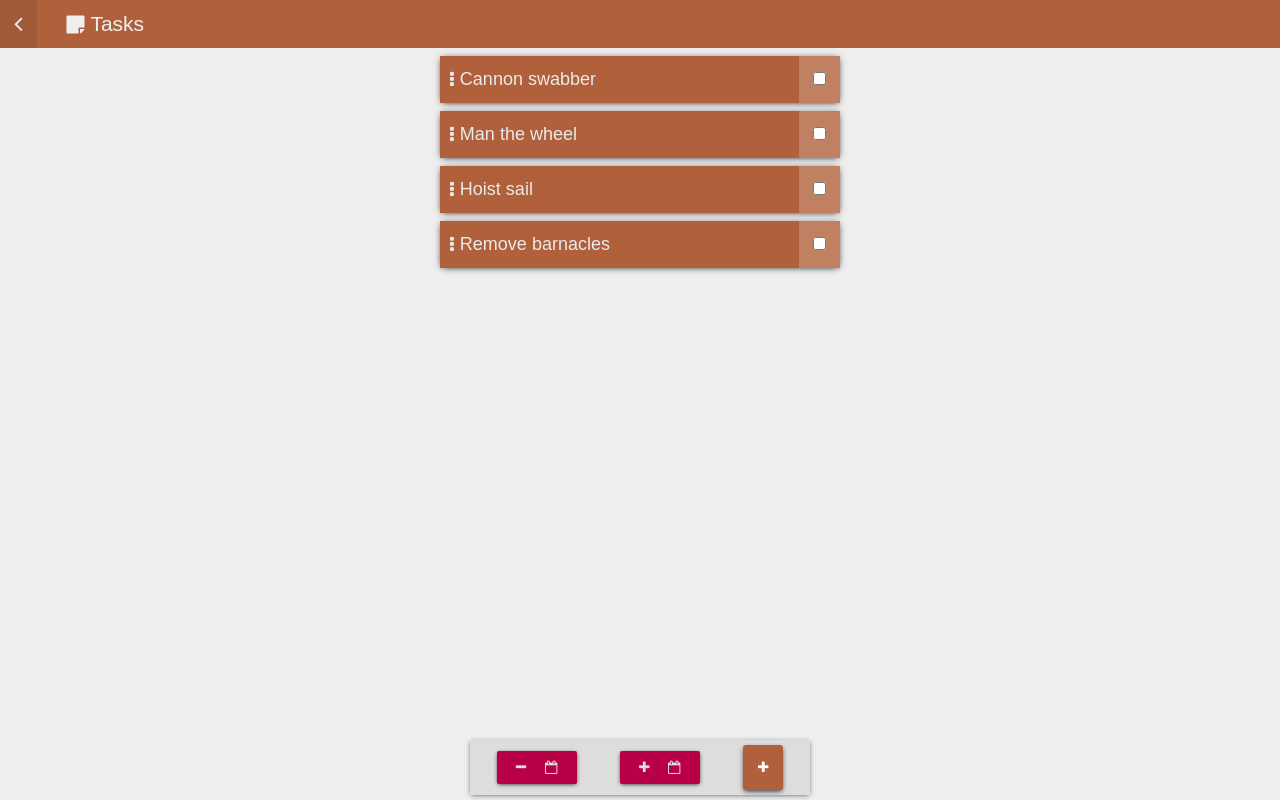
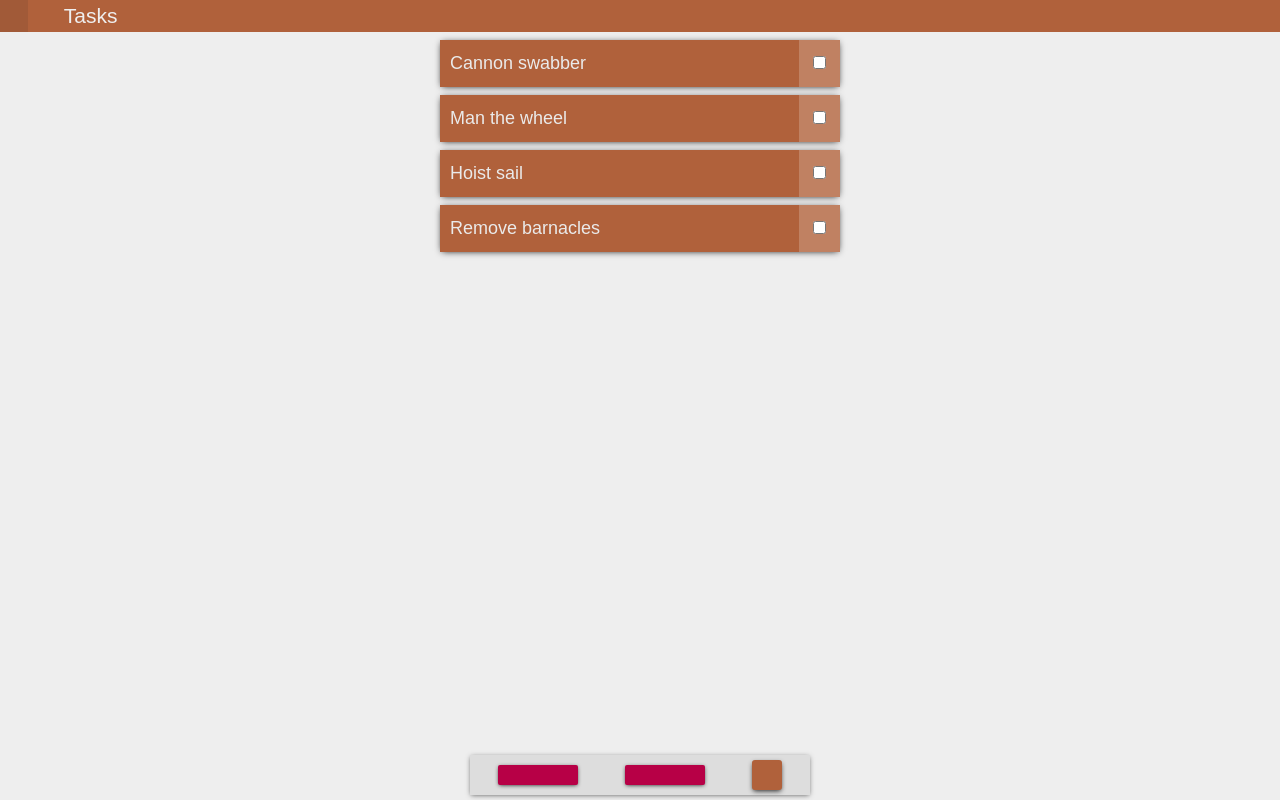
Before and after one commit to smackjax/Skedge-2.0, a React (Create React App) app: page /tasks in a window 1280 px wide. Built offline with nearby package versions, Linux system fonts and the light colour scheme.

Commit message:
Add sched page(initial, not compiling)

```diff
--- a/package.json
+++ b/package.json
@@ -6,6 +6,7 @@
     "font-awesome": "^4.7.0",
     "install": "^0.10.2",
     "material-design-icons": "^3.0.1",
+    "moment": "^2.20.0",
     "npm": "^5.6.0",
     "react": "^16.2.0",
     "react-dom": "^16.2.0",
--- a/src/_colors.style.css
+++ b/src/_colors.style.css
@@ -24,3 +24,13 @@
 .border-day{border-color: #B70046 }
 .text-day{color: #B70046 }
 .bg-day{background-color: #B70046 }
+
+/*Schedule ( #DA5700 ) */
+.border-sched{border-color: #DA5700}
+.text-sched{color: #DA5700 }
+.bg-sched{background-color: #DA5700 }
+
+/*Data ( #A839BA ) */
+.border-data{border-color: #A839BA }
+.text-data{color: #A839BA }
+.bg-data{background-color: #A839BA }
--- a/src/_redux/actions/_ACTION_TYPES.js
+++ b/src/_redux/actions/_ACTION_TYPES.js
@@ -33,3 +33,8 @@ export const SCHED_ACT_TYPES={
     DELETE_SCHED: 'delete_schedule',
     CHANGE_ACTIVE_SCHED: 'change_active_sched_id',
 }
+
+export const META_DATA_ACT_TYPES={
+    UPDATE_ACTIVE_SCHED_ID: '',
+    LINK_USERNAME_TO_ID: ''
+}
--- a/src/_redux/reducers/schedules.reducer.js
+++ b/src/_redux/reducers/schedules.reducer.js
@@ -1,5 +1,6 @@
-import {SCHED_ACT_TYPES,
-DATA_ACT_TYPES
+import {
+    SCHED_ACT_TYPES,
+    DATA_ACT_TYPES
 } from '../actions/_ACTION_TYPES';
 
 export default (state={
--- a/src/data-page-components/_data-pages/members-page/members-page.component.js
+++ b/src/data-page-components/_data-pages/members-page/members-page.component.js
@@ -34,6 +34,7 @@ const bulkIcon = icons.group;
 const bulkBgClass = 'bg-group';
 
 const MemberPage = (props)=>{
+    console.log("Members page props: ", props);
     const BoundActs = bindActionCreators(MEMBER_ACTIONS, props.dispatch);
 
     const handleNew=()=>{
--- a/src/data-page-components/_icons.js
+++ b/src/data-page-components/_icons.js
@@ -1,14 +1 @@
-import React from 'react';
-export const member = <i className="fa fa-user"></i>
-export const group = <i className="fa fa-group"></i>
-export const task = <i className="fa fa-sticky-note"></i>
-export const day = <i className="fa fa-calendar-o"></i>
-
-export const pencil = <i className="fa fa-pencil"></i>
-export const chevLeft = <i className="fa fa-angle-left"></i>
-export const vDots = <i className="fa fa-ellipsis-v"></i>
-
-export const plus = <i className="fa fa-plus"></i>
-export const minus = <i className="fa fa-minus"></i>
-export const times = <i className="fa fa-times"></i>
-export const check = <i className="fa fa-check"></i>
+export * from '../_icons/icons';
```
Also changed, not shown: 1 other file (tests, documents, lock files or other folders).
